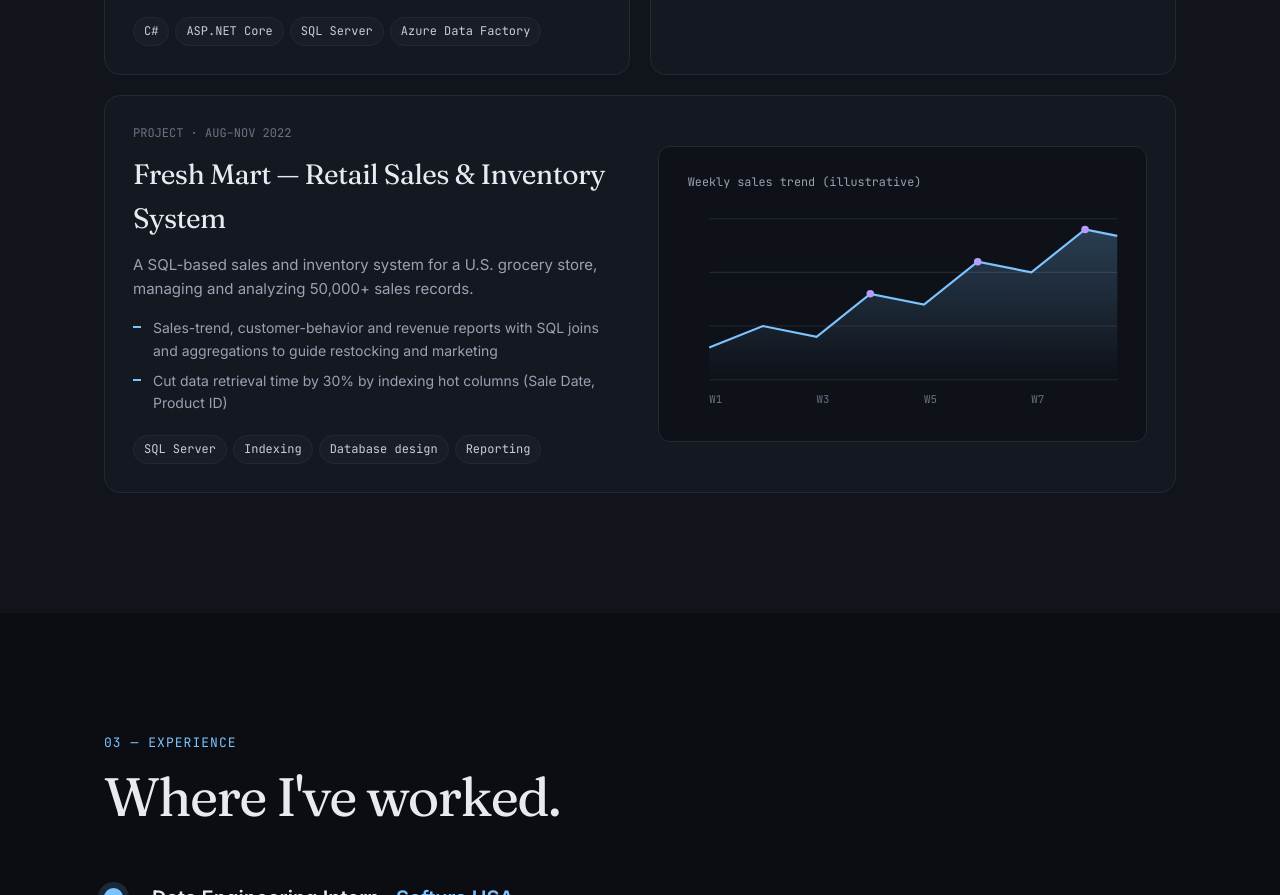
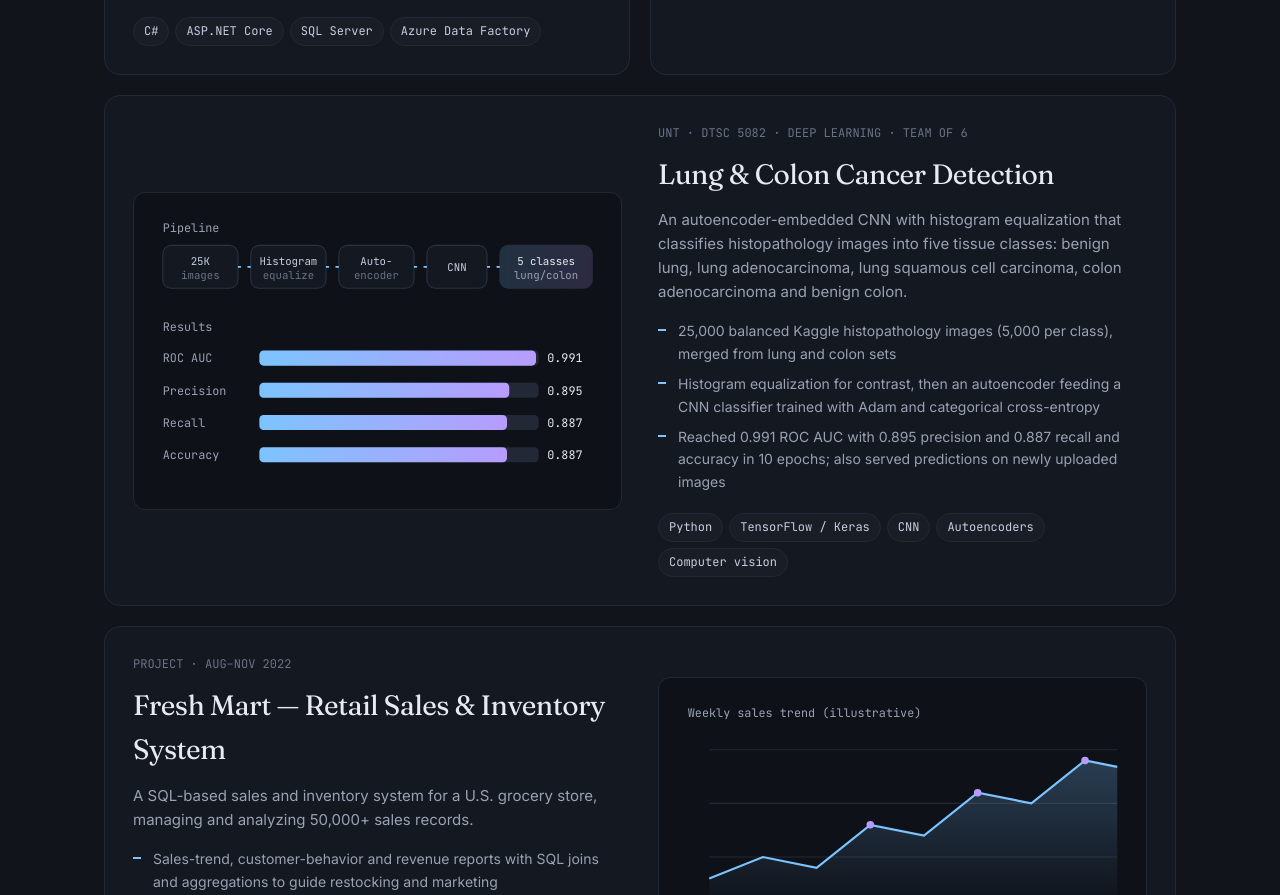
Before and after one commit to DeepthiPuspala/DeepthiPuspala.github.io, a plain HTML site: page index.html in a window 1280 px wide. Shown: the part 3003-3898 px from the top of the page. Drawn offline with Linux system fonts and the light colour scheme.

Commit message:
Add Lung & Colon Cancer Detection project

```diff
--- a/index.html
+++ b/index.html
@@ -152,6 +152,7 @@ footer .wrap{display:flex;justify-content:space-between;flex-wrap:wrap;gap:12px}
   .about,.proj.wide,.edu{grid-template-columns:1fr}
   .projects{grid-template-columns:1fr}
   .proj.wide{grid-column:auto}
+  .proj.wide > .viz{order:2}
   .skills{grid-template-columns:1fr}
   section{padding:88px 0}
 }
@@ -300,6 +301,45 @@ footer .wrap{display:flex;justify-content:space-between;flex-wrap:wrap;gap:12px}
         <li>Validated transformations with Pandas and Spark SQL before release</li>
       </ul>
       <div class="chips"><span class="chip">Airflow</span><span class="chip">Spark SQL</span><span class="chip">Amazon S3</span><span class="chip">Hive</span></div>
+    </article>
+
+    <article class="proj wide reveal">
+      <div class="viz" aria-hidden="true">
+        <svg viewBox="0 0 420 260" font-family="JetBrains Mono, monospace" font-size="10">
+          <defs><linearGradient id="g4" x1="0" x2="1"><stop offset="0" stop-color="#7cc4ff"/><stop offset="1" stop-color="#b79cff"/></linearGradient></defs>
+          <text x="10" y="20" fill="#9aa1b2" font-size="11">Pipeline</text>
+          <g fill="#141821" stroke="#2a3142">
+            <rect x="10" y="32" width="70" height="40" rx="8"/><rect x="92" y="32" width="70" height="40" rx="8"/><rect x="174" y="32" width="70" height="40" rx="8"/><rect x="256" y="32" width="56" height="40" rx="8"/>
+          </g>
+          <rect x="324" y="32" width="86" height="40" rx="8" fill="url(#g4)" opacity=".18" stroke="url(#g4)"/>
+          <g fill="#c7cde0" text-anchor="middle">
+            <text x="45" y="50">25K</text><text x="45" y="63" fill="#6b7285">images</text>
+            <text x="127" y="50">Histogram</text><text x="127" y="63" fill="#6b7285">equalize</text>
+            <text x="209" y="50">Auto-</text><text x="209" y="63" fill="#6b7285">encoder</text>
+            <text x="284" y="56">CNN</text>
+            <text x="367" y="50" fill="#e8eaf0">5 classes</text><text x="367" y="63" fill="#9aa1b2">lung/colon</text>
+          </g>
+          <g stroke="#7cc4ff" stroke-width="1.5" class="flow-dash"><path d="M80 52H92"/><path d="M162 52H174"/><path d="M244 52H256"/><path d="M312 52H324"/></g>
+          <text x="10" y="112" fill="#9aa1b2" font-size="11">Results</text>
+          <g font-size="11">
+            <text x="10" y="141" fill="#9aa1b2">ROC AUC</text><rect x="100" y="130" width="260" height="14" rx="4" fill="#232836"/><rect class="bar" x="100" y="130" width="257.6" height="14" rx="4" fill="url(#g4)"/><text x="368" y="141" fill="#e8eaf0">0.991</text>
+            <text x="10" y="171" fill="#9aa1b2">Precision</text><rect x="100" y="160" width="260" height="14" rx="4" fill="#232836"/><rect class="bar" x="100" y="160" width="232.7" height="14" rx="4" fill="url(#g4)"/><text x="368" y="171" fill="#e8eaf0">0.895</text>
+            <text x="10" y="201" fill="#9aa1b2">Recall</text><rect x="100" y="190" width="260" height="14" rx="4" fill="#232836"/><rect class="bar" x="100" y="190" width="230.6" height="14" rx="4" fill="url(#g4)"/><text x="368" y="201" fill="#e8eaf0">0.887</text>
+            <text x="10" y="231" fill="#9aa1b2">Accuracy</text><rect x="100" y="220" width="260" height="14" rx="4" fill="#232836"/><rect class="bar" x="100" y="220" width="230.6" height="14" rx="4" fill="url(#g4)"/><text x="368" y="231" fill="#e8eaf0">0.887</text>
+          </g>
+        </svg>
+      </div>
+      <div>
+        <div class="kicker">UNT · DTSC 5082 · DEEP LEARNING · TEAM OF 6</div>
+        <h3>Lung &amp; Colon Cancer Detection</h3>
+        <p>An autoencoder-embedded CNN with histogram equalization that classifies histopathology images into five tissue classes: benign lung, lung adenocarcinoma, lung squamous cell carcinoma, colon adenocarcinoma and benign colon.</p>
+        <ul>
+          <li>25,000 balanced Kaggle histopathology images (5,000 per class), merged from lung and colon sets</li>
+          <li>Histogram equalization for contrast, then an autoencoder feeding a CNN classifier trained with Adam and categorical cross-entropy</li>
+          <li>Reached 0.991 ROC AUC with 0.895 precision and 0.887 recall and accuracy in 10 epochs; also served predictions on newly uploaded images</li>
+        </ul>
+        <div class="chips"><span class="chip">Python</span><span class="chip">TensorFlow / Keras</span><span class="chip">CNN</span><span class="chip">Autoencoders</span><span class="chip">Computer vision</span></div>
+      </div>
     </article>
 
     <article class="proj wide reveal">
```
